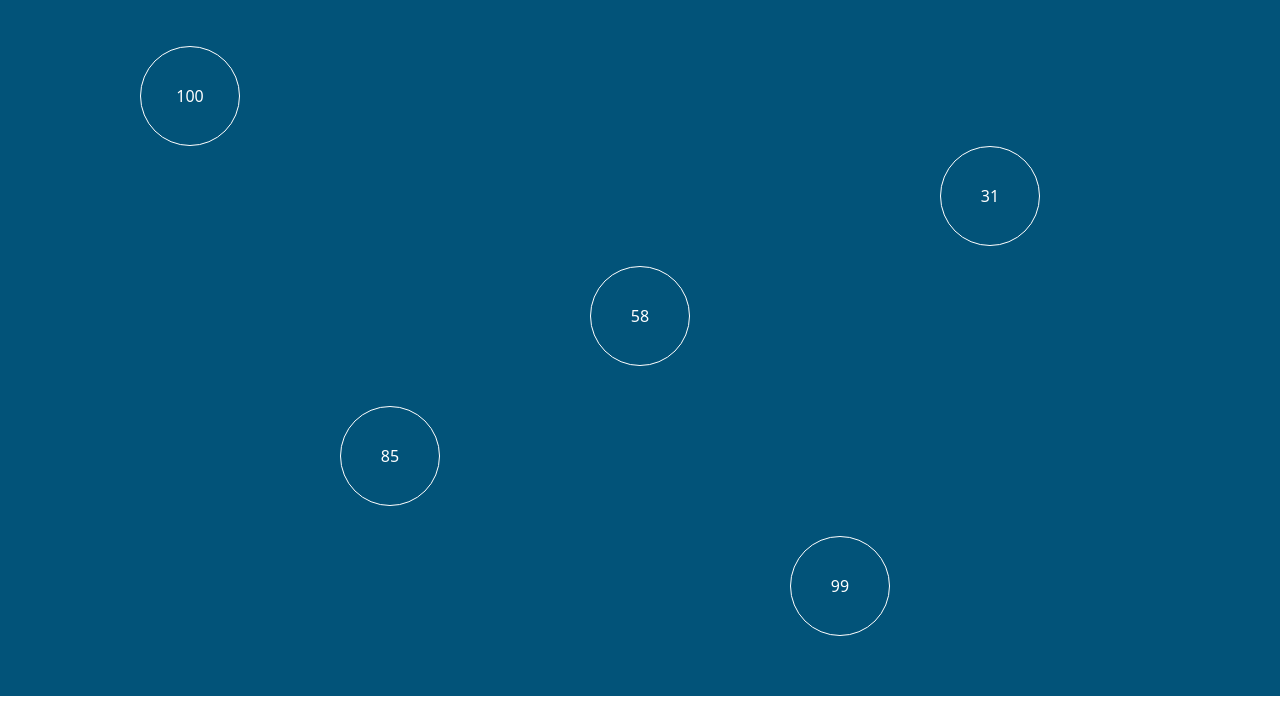
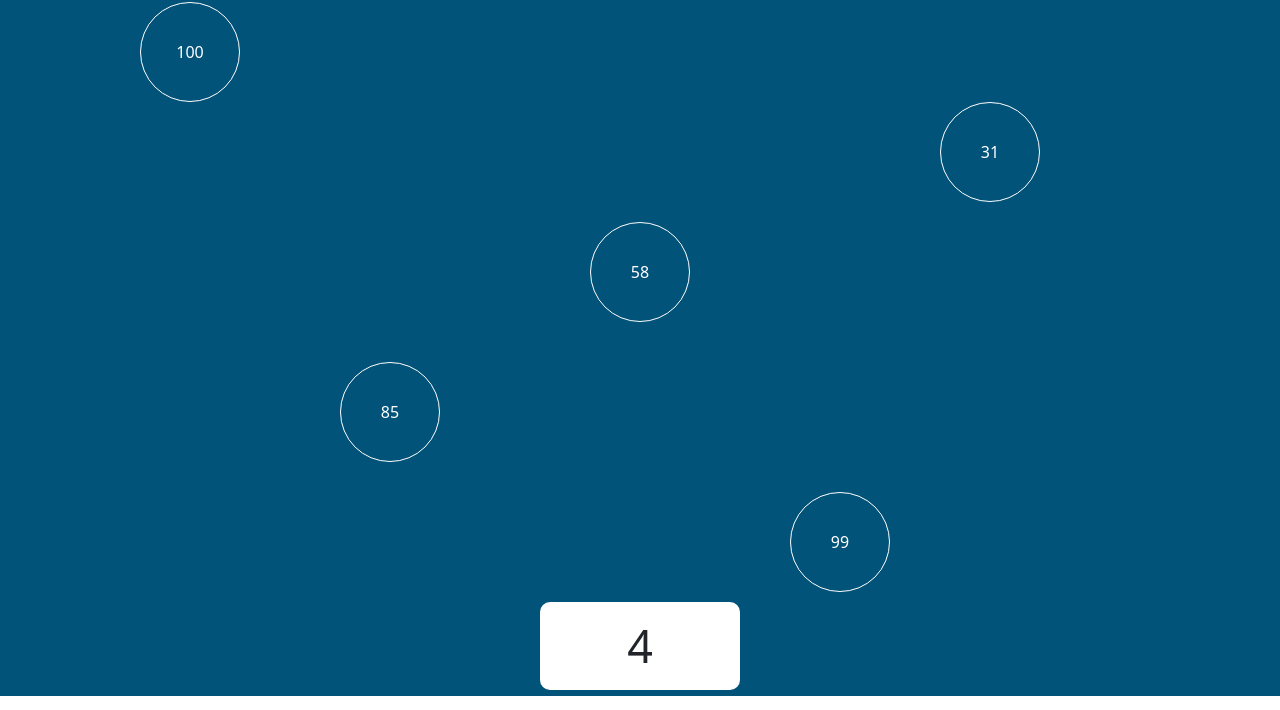
Before and after one commit to IvanRusso91/js-simon, a plain HTML site: page index.html in a window 1280 px wide. Both pictures are taken after a click on the button "Play". Shown: the part 90-800 px from the top of the page. Drawn offline with nearby package versions, Linux system fonts and the light colour scheme.

Commit message:
inserito conto alla rovescia

```diff
--- a/css/style.css
+++ b/css/style.css
@@ -55,6 +55,7 @@ main{
   background-color: white;
   font-size: 2.8rem;
   border-radius: 10px;
+  text-align: center;
 
 }
 
--- a/js/script.js
+++ b/js/script.js
@@ -17,12 +17,8 @@ Dopo che sono stati inseriti i 5 numeri, il software dice quanti e quali dei num
 const main = document.querySelector('main');
 const FIVE_NUMBER= 5;
 const boxNumber = 100;
-let timer = setInterval(countDown, 1000);
-let time = 5;
 
-
-const display = document.querySelector('display');
-
+let counter = 5;
 
 document.getElementById('play').addEventListener('click', play);
 
@@ -30,7 +26,7 @@ document.getElementById('play').addEventListener('click', play);
 function play(){
   reset();
   generatePlay();
-  countDown();
+  timer(counter);
 
 }
 
@@ -48,19 +44,24 @@ function generatePlay(){
 
     field.append(cell);
   }
+
   main.append(field);
 }
 
+function timer(counter){
 
+  const display = document.createElement('div');
+  display.className = 'display';
+  main.append(display);
 
-function countDown(){
-  time--;
-  console.log(time);
-  if(time < 0);
-  clearInterval(timer);
-  console.log('Fine');
+  const timer = setInterval(() => {
+    display.innerHTML= counter;
+    counter--;
+    if(counter < 0){
+      clearInterval(timer)
+    }
+  },1000)
 }
-
 
 function fiveNumber(){
   const estratto= [];
```
Also changed, not shown: index.html (+1 -1 lines).
